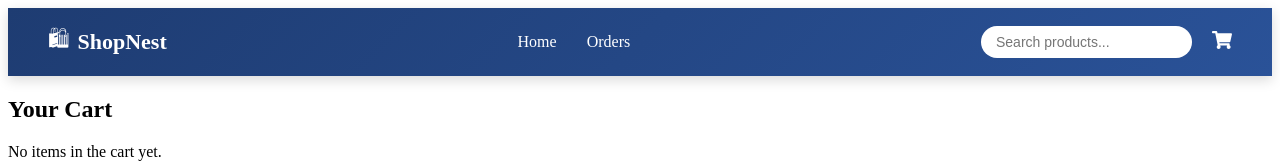
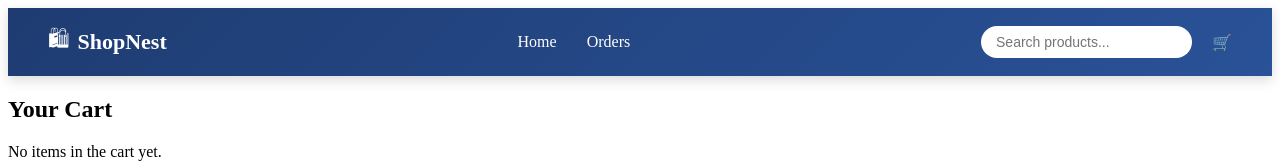
Before and after one commit to Sathish288/ecommerce, a React (Create React App) app: page /ecommerce/cart in a window 1280 px wide. Shown: the top 163 px of the page. Built offline with nearby package versions, Linux system fonts and the light colour scheme.

Commit message:
Header.js

```diff
--- a/src/components/Header.js
+++ b/src/components/Header.js
@@ -1,13 +1,12 @@
 import React from "react";
 import { Link } from "react-router-dom";
-import { FaShoppingCart } from "react-icons/fa";
 
 const Header = ({ cartItemCount }) => {
   return (
     <header className="main-header">
       <div className="header-container">
 
-        {/* Logo Section */}
+        {/* Logo */}
         <div className="logo">
           <Link to="/">
             <span className="logo-icon">🛍</span>
@@ -32,7 +31,7 @@ const Header = ({ cartItemCount }) => {
           />
 
           <Link to="/cart" className="cart-icon">
-            <FaShoppingCart size={20} />
+            🛒
             {cartItemCount > 0 && (
               <span className="cart-count">{cartItemCount}</span>
             )}
```
